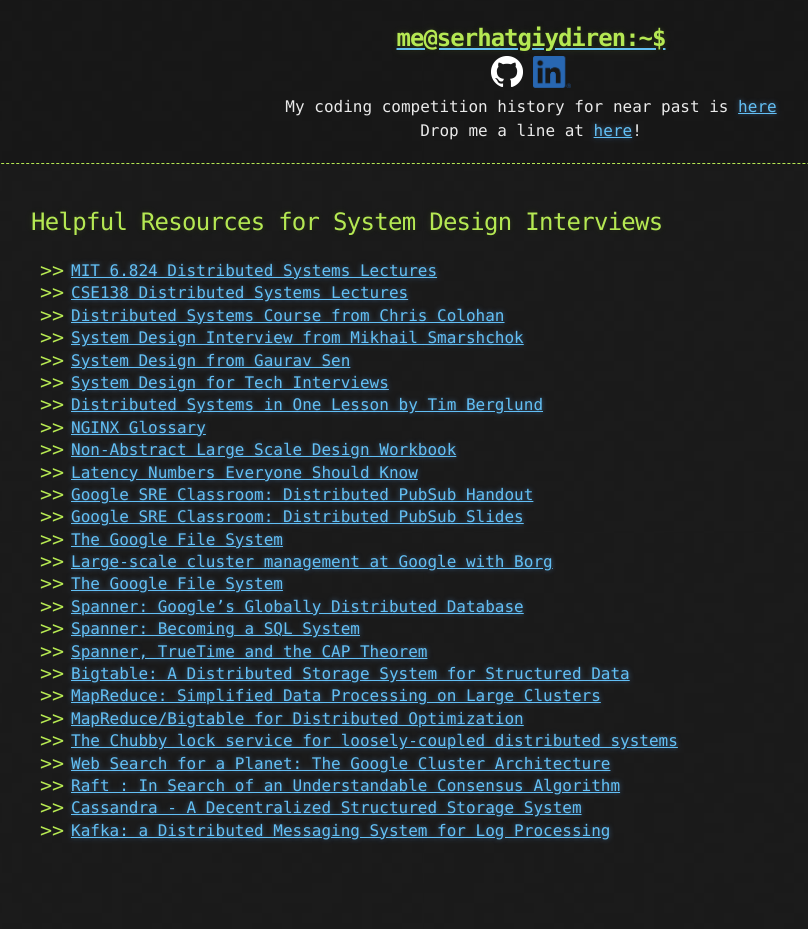
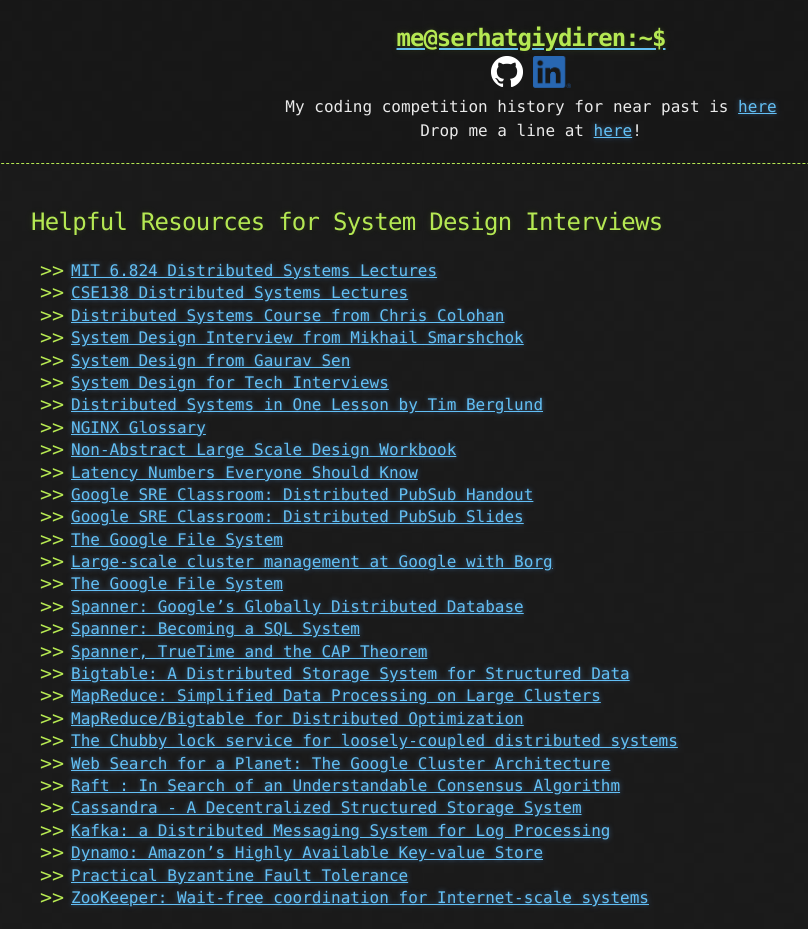
Before and after one commit to goodHunter27/serhatgiydiren.github.io, a Jekyll site: the page built from _posts/2020-01-20-helpful-resources-for-system-design-interviews.md, in a window 1280 px wide. Shown: the whole page, without its empty margins (109-917 px from the left). Built offline with Jekyll 4.4.1, drawn with Linux system fonts in a browser that asks for light colours; before the commit the page ends 900 px from its top, so only the background shows below that.

Commit message:
Update 2020-01-20-helpful-resources-for-system-design-interviews.md

```diff
--- a/_posts/2020-01-20-helpful-resources-for-system-design-interviews.md
+++ b/_posts/2020-01-20-helpful-resources-for-system-design-interviews.md
@@ -29,3 +29,6 @@
 * [Raft : In Search of an Understandable Consensus Algorithm](https://web.stanford.edu/~ouster/cgi-bin/papers/raft-atc14){:target="_blank"}
 * [Cassandra - A Decentralized Structured Storage System](https://research.cs.cornell.edu/ladis2009/papers/lakshman-ladis2009.pdf){:target="_blank"}
 * [Kafka: a Distributed Messaging System for Log Processing](https://cs.uwaterloo.ca/~ssalihog/courses/papers/netdb11-final12.pdf){:target="_blank"}
+* [Dynamo: Amazon's Highly Available Key-value Store ](https://www.allthingsdistributed.com/files/amazon-dynamo-sosp2007.pdf){:target="_blank"}
+* [Practical Byzantine Fault Tolerance](http://pmg.csail.mit.edu/papers/osdi99.pdf){:target="_blank"}
+* [ZooKeeper: Wait-free coordination for Internet-scale systems](https://www.usenix.org/legacy/events/atc10/tech/full_papers/Hunt.pdf){:target="_blank"}
```
